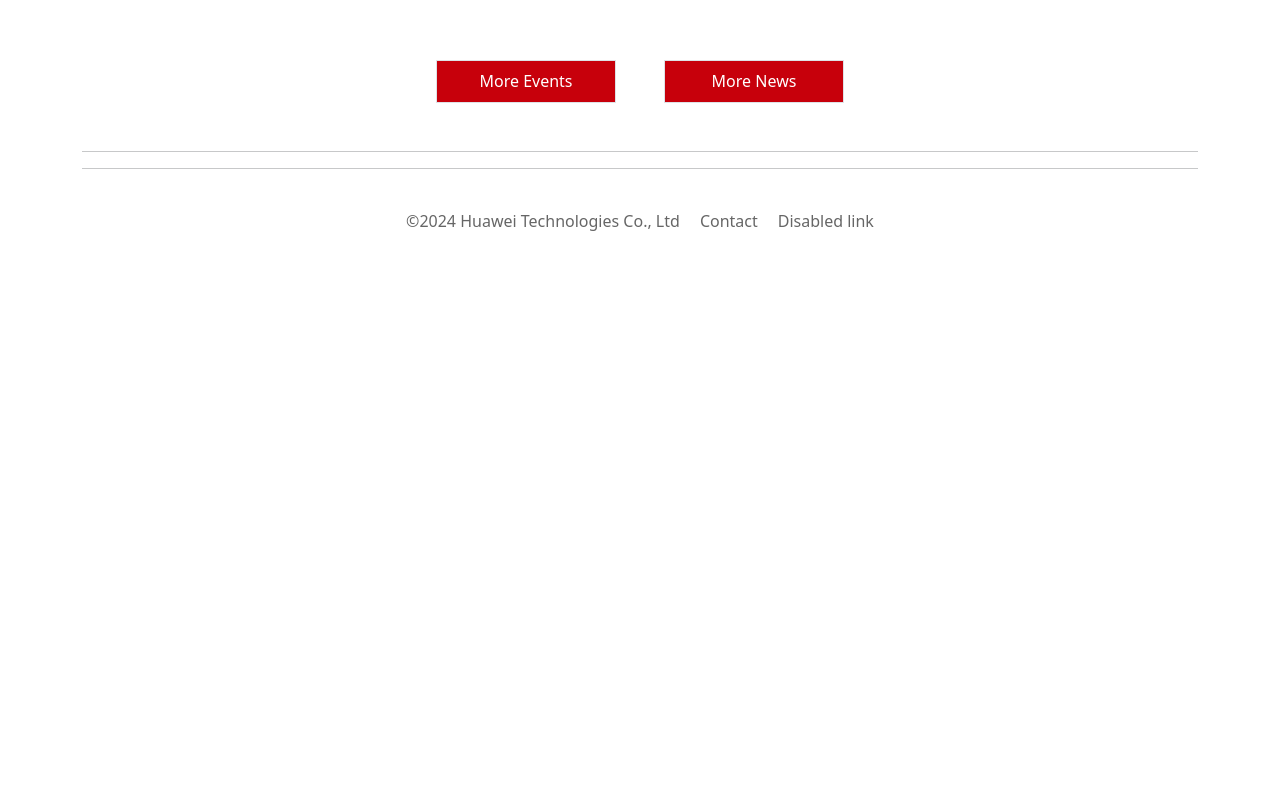
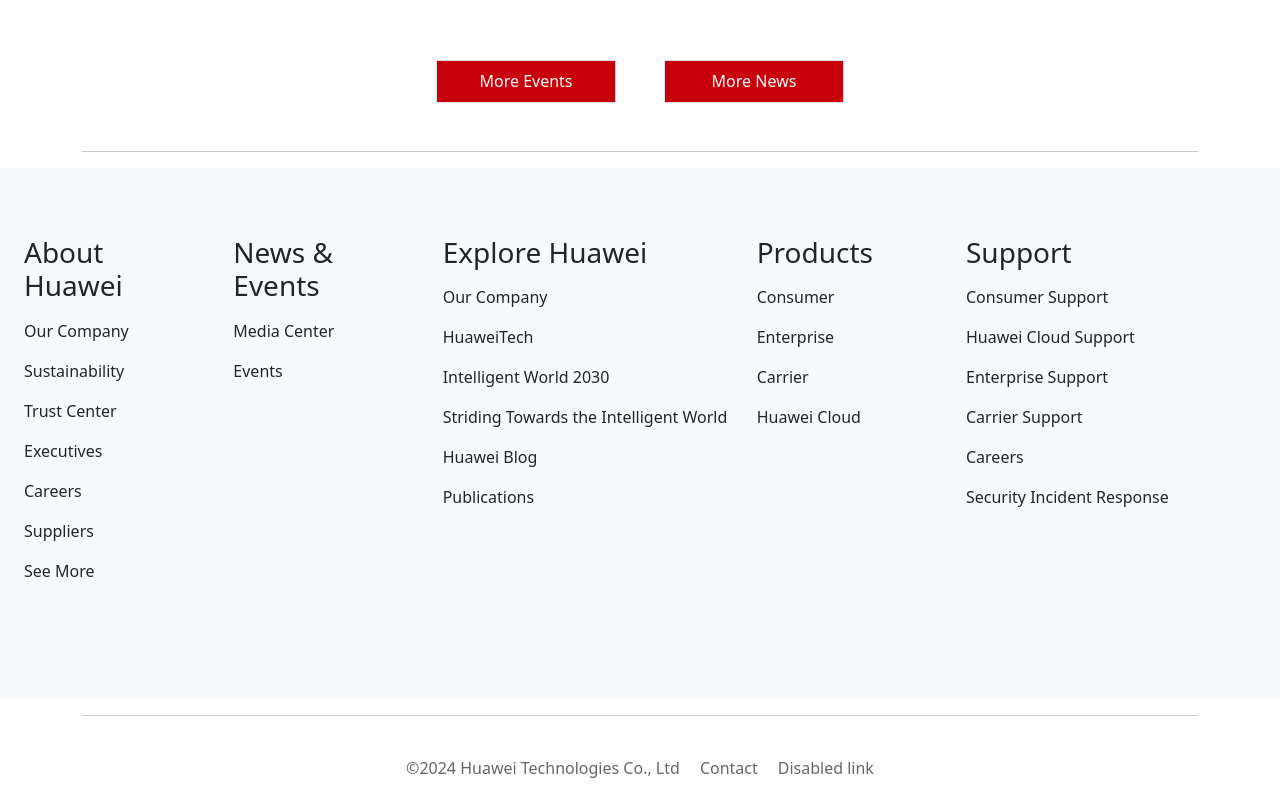
Before and after one commit to jithuthedev/Huwai-Clone-Web-Page, a plain HTML site: page index.html in a window 1280 px wide. Shown: the part 3709-4509 px from the top of the page. Before the commit the page ends 3962 px from the top, so only its background shows below. Drawn offline with nearby package versions, Linux system fonts and the light colour scheme.

Commit message:
added footer

```diff
--- a/index.html
+++ b/index.html
@@ -247,6 +247,61 @@
       <hr>
     </div>
 
+    <div class="container-fluid footer-section">
+      <div class="row px-4 py-5">
+        <div class="col-lg-2 col-md-4 col-sm-6 col-12 mb-4">
+          <h3>About Huawei</h3>
+          <ul class="list-unstyled footer-links">
+            <li>Our Company</li>
+            <li>Sustainability</li>
+            <li>Trust Center</li>
+            <li>Executives</li>
+            <li>Careers</li>
+            <li>Suppliers</li>
+            <li>See More</li>
+          </ul>
+        </div>
+        <div class="col-lg-2 col-md-4 col-sm-6 col-12 mb-4">
+          <h3>News & Events</h3>
+          <ul class="list-unstyled footer-links">
+            <li>Media Center</li>
+            <li>Events</li>
+          </ul>
+        </div>
+        <div class="col-lg-3 col-md-4 col-sm-6 col-12 mb-4">
+          <h3>Explore Huawei</h3>
+          <ul class="list-unstyled footer-links">
+            <li>Our Company</li>
+            <li>HuaweiTech</li>
+            <li>Intelligent World 2030</li>
+            <li>Striding Towards the Intelligent World</li>
+            <li>Huawei Blog</li>
+            <li>Publications</li>
+          </ul>
+        </div>
+        <div class="col-lg-2 col-md-4 col-sm-6 col-12 mb-4">
+          <h3>Products</h3>
+          <ul class="list-unstyled footer-links">
+            <li>Consumer</li>
+            <li>Enterprise</li>
+            <li>Carrier</li>
+            <li>Huawei Cloud</li>
+          </ul>
+        </div>
+        <div class="col-lg-3 col-md-4 col-sm-6 col-12 mb-4">
+          <h3>Support</h3>
+          <ul class="list-unstyled footer-links">
+            <li>Consumer Support</li>
+            <li>Huawei Cloud Support</li>
+            <li>Enterprise Support</li>
+            <li>Carrier Support</li>
+            <li>Careers</li>
+            <li>Security Incident Response</li>
+          </ul>
+        </div>
+      </div>
+    </div>
+
     <div class="container hr1">
       <hr>
     </div>
```
